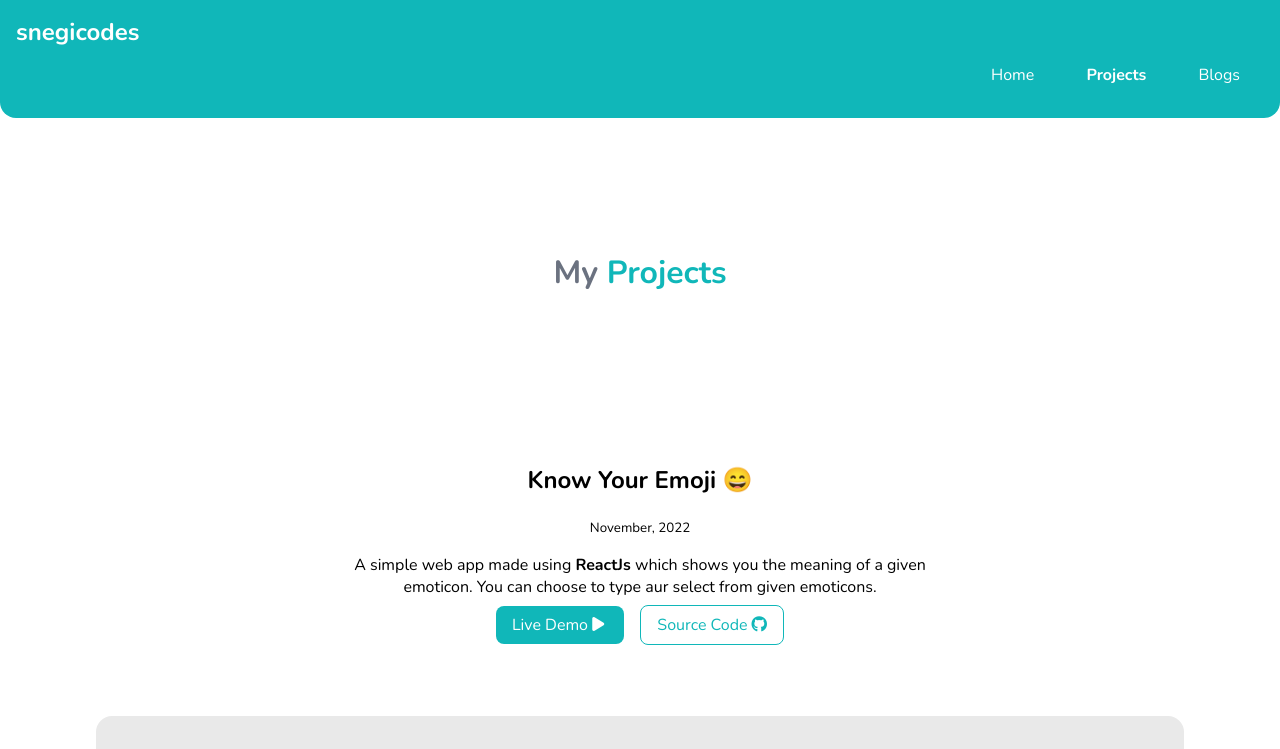
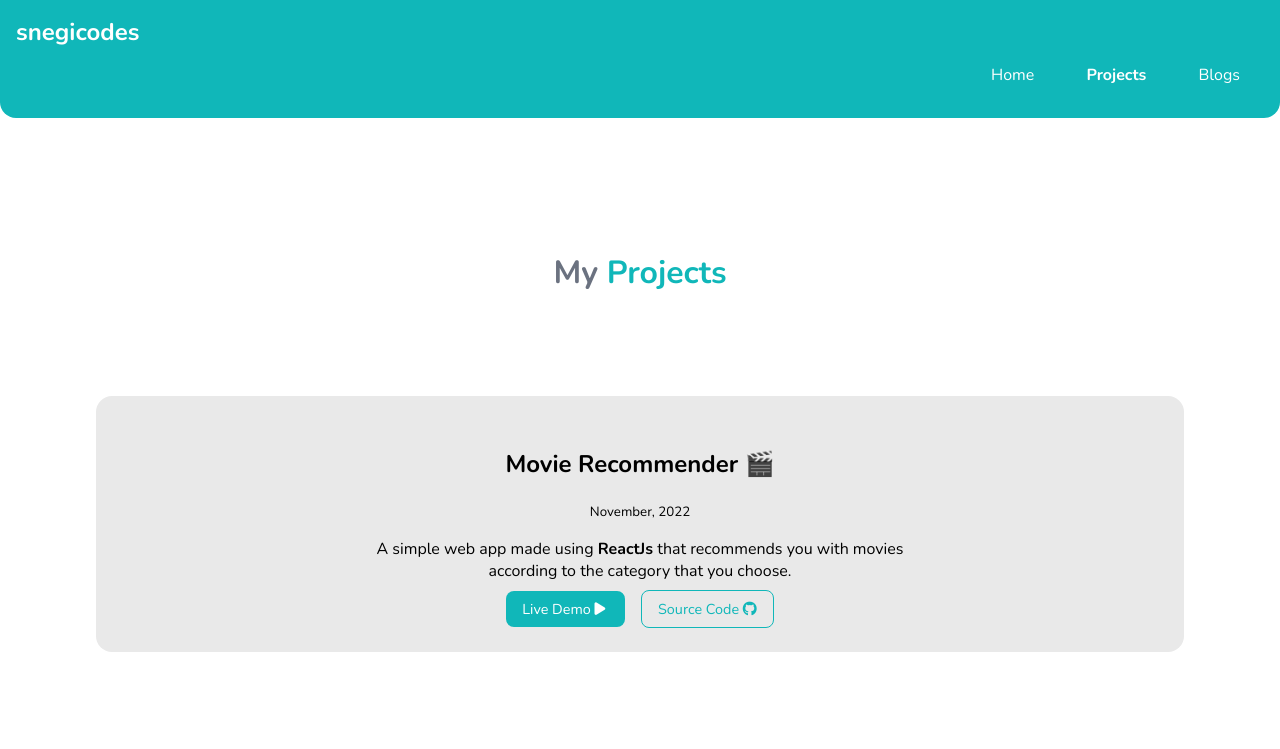
Before and after one commit to snegicodes/NeogCamp-mark04-Portfolio, a plain HTML site: page projects.html in a window 1280 px wide. Shown: the top 749 px of the page. Drawn offline with nearby package versions, Linux system fonts and the light colour scheme.

Commit message:
feat: added recommender project

```diff
--- a/projects.html
+++ b/projects.html
@@ -37,6 +37,29 @@
     </header>
 
     <ul class="list-non-bullet">
+      <li>
+        <section class="section offWhite">
+          <div class="container container-center">
+            <h1>Movie Recommender 🎬</h1>
+            <small>November, 2022</small>
+            <p>
+              A simple web app made using <strong>ReactJs</strong> that
+              recommends you with movies according to the category that you
+              choose.
+            </p>
+            <a
+              class="link link-primary link-rm"
+              href="https://snegimovie.netlify.app/"
+              >Live Demo <i class="fa-solid fa-play"></i>
+            </a>
+            <a
+              class="link link-secondary"
+              href="https://github.com/snegicodes/NeogCamp-mark09-MovieRecommendor"
+              >Source Code <i class="fa-brands fa-github"></i>
+            </a>
+          </div>
+        </section>
+      </li>
       <li>
         <section class="section">
           <div class="container container-center">
--- a/styles.css
+++ b/styles.css
@@ -37,13 +37,15 @@ hr {
 .link-primary {
     background-color: var(--primary-color);
     border-radius: 0.5rem;
-    color: white
+    color: white;
+    font-size: 0.9rem;
 }
 
 .link-secondary {
     color: var(--primary-color);
     border-radius: 0.5rem;
     border: 1px solid var(--primary-color);
+    font-size: 0.9rem;
 }
 
 .link-rm{
@@ -154,7 +156,7 @@ hr {
 
 .footer a {
     color:white;
-    font-size: 30px;
+    font-size: 2rem;
 }
 
 .footer ul{
```
